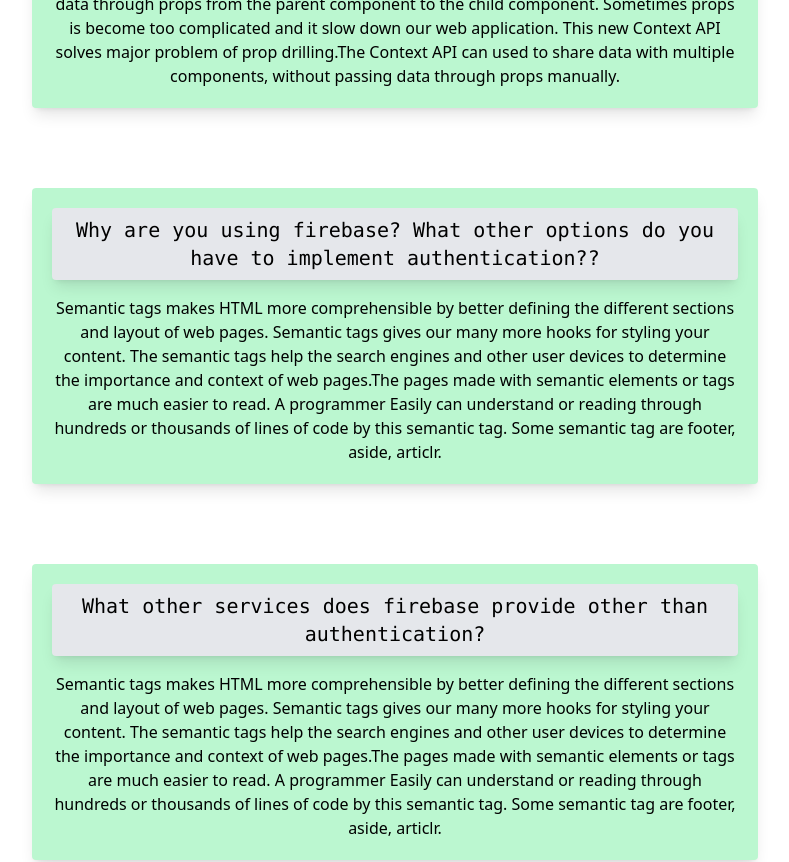
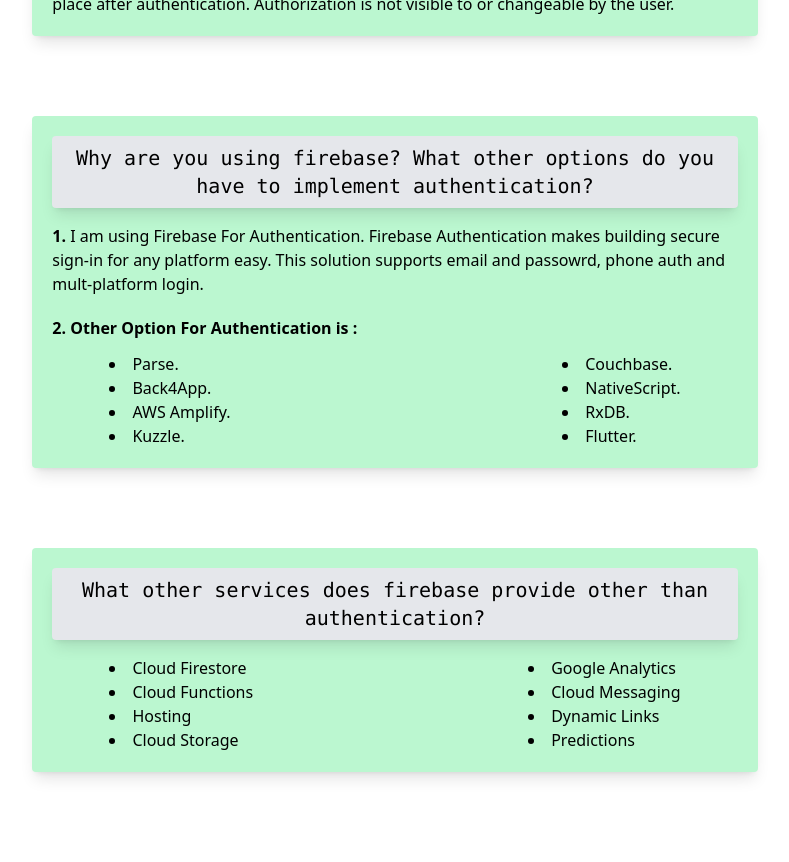
Before and after one commit to joypaul3592/Dcotor-managment-app, a React (Create React App) app: page /blog in a window 1280 px wide. Shown: the part 320-1182 px from the top of the page, without its empty margins (245-1034 px from the left). Built offline with nearby package versions, Linux system fonts and the light colour scheme; no server answers.

Commit message:
adiing blog pase Question Ans

```diff
--- a/src/Components/Blog/Blog.js
+++ b/src/Components/Blog/Blog.js
@@ -7,16 +7,50 @@
                 <div className='px-0 md:px-16 w-10/12  md:w-8/12 mx-auto'>
                     <div className="bg-green-200 p-5 rounded mb-20 shadow-lg">
                         <h1 className='w-full bg-gray-200 p-2 text-black text-xl font-mono rounded shadow-lg mb-4'>Difference between authorization and authentication?</h1>
-                        <p>Context API is React API that can solve a lot of problems, that modern applications face related to state management. Modern applications brack the site into smaller components. This small components need some data to work properly. That why we will have to pass data through props from the parent component to the child component. Sometimes props is become too complicated  and it slow down our web application. This new Context API solves major problem  of prop drilling.The Context API can used to share data with multiple components, without passing data through props manually.</p>
+                        <p className='text-left'>Authentication verifies the user. Authentication is the first step of identity and access management process. Authentication is visible and partially changeable by the user. Authorization determines the resources a user can access. Authorization always takes place after authentication. Authorization is not visible to or changeable by the user.</p>
                     </div>
                     <div className="bg-green-200 p-5 rounded  shadow-lg mb-20">
-                        <h1 className='w-full bg-gray-200 p-2 text-black text-xl font-mono rounded shadow-lg mb-4'>Why are you using firebase? What other options do you have to implement authentication??</h1>
-                        <p>Semantic tags makes HTML more comprehensible by better defining the different sections and layout of web pages. Semantic tags gives our many more hooks for styling your content. The semantic tags help the search engines and other user devices to determine the importance and context of web pages.The pages made with semantic elements or tags are much easier to read. A programmer  Easily can understand or  reading through hundreds or thousands of lines of code by this semantic tag. Some semantic tag are footer, aside, articlr. </p>
+                        <h1 className='w-full bg-gray-200 p-2 text-black text-xl font-mono rounded shadow-lg mb-4'>Why are you using firebase? What other options do you have to implement authentication?</h1>
+
+                        <p className='text-left mb-5'> <span className='font-semibold'>1.</span> I am using Firebase For Authentication. Firebase Authentication makes building secure sign-in for any platform easy. This  solution supports email and passowrd, phone auth and mult-platform login.</p>
+
+                        <h3 className='font-semibold text-left mb-3'>2. Other Option For Authentication is :</h3>
+                        <p>
+                            <div className="flex w-10/12 items-center justify-between mx-auto">
+                                <div className='text-left'>
+                                    <li>Parse.</li>
+                                    <li>Back4App.</li>
+                                    <li>AWS Amplify.</li>
+                                    <li>Kuzzle.</li>
+                                </div>
+                                <div className='text-left'>
+                                    <li>Couchbase.</li>
+                                    <li>NativeScript.</li>
+                                    <li>RxDB.</li>
+                                    <li>Flutter.</li>
+                                </div>
+                            </div>
+                        </p>
                     </div>
 
                     <div className="bg-green-200 p-5 rounded  shadow-lg">
                         <h1 className='w-full bg-gray-200 p-2 text-black text-xl font-mono rounded shadow-lg mb-4'>What other services does firebase provide other than authentication?</h1>
-                        <p>Semantic tags makes HTML more comprehensible by better defining the different sections and layout of web pages. Semantic tags gives our many more hooks for styling your content. The semantic tags help the search engines and other user devices to determine the importance and context of web pages.The pages made with semantic elements or tags are much easier to read. A programmer  Easily can understand or  reading through hundreds or thousands of lines of code by this semantic tag. Some semantic tag are footer, aside, articlr. </p>
+                        <p>
+                            <div className="flex w-10/12 items-center justify-between mx-auto">
+                                <div className='text-left'>
+                                    <li>Cloud Firestore</li>
+                                    <li>Cloud Functions</li>
+                                    <li>Hosting</li>
+                                    <li>Cloud Storage</li>
+                                </div>
+                                <div className='text-left'>
+                                    <li>Google Analytics</li>
+                                    <li>Cloud Messaging</li>
+                                    <li>Dynamic Links</li>
+                                    <li>Predictions</li>
+                                </div>
+                            </div>
+                        </p>
                     </div>
                 </div>
             </div>
```
